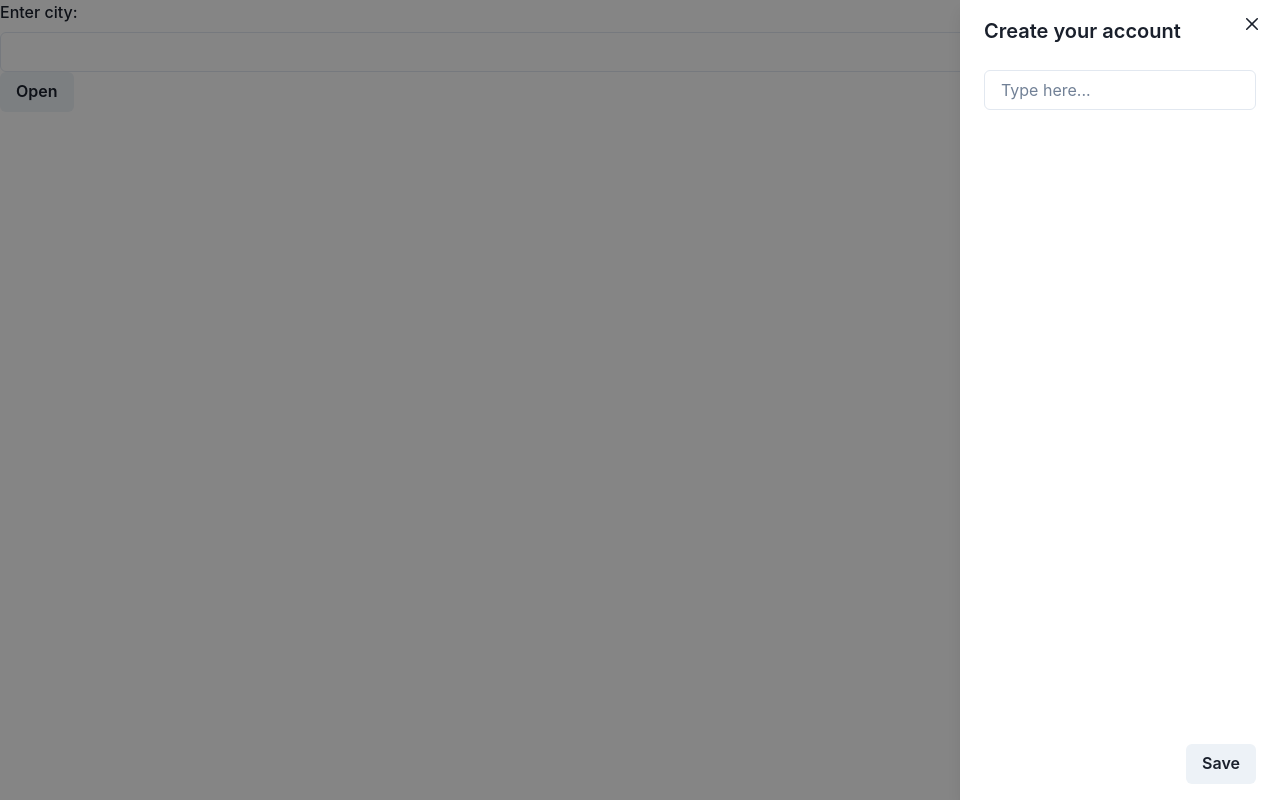
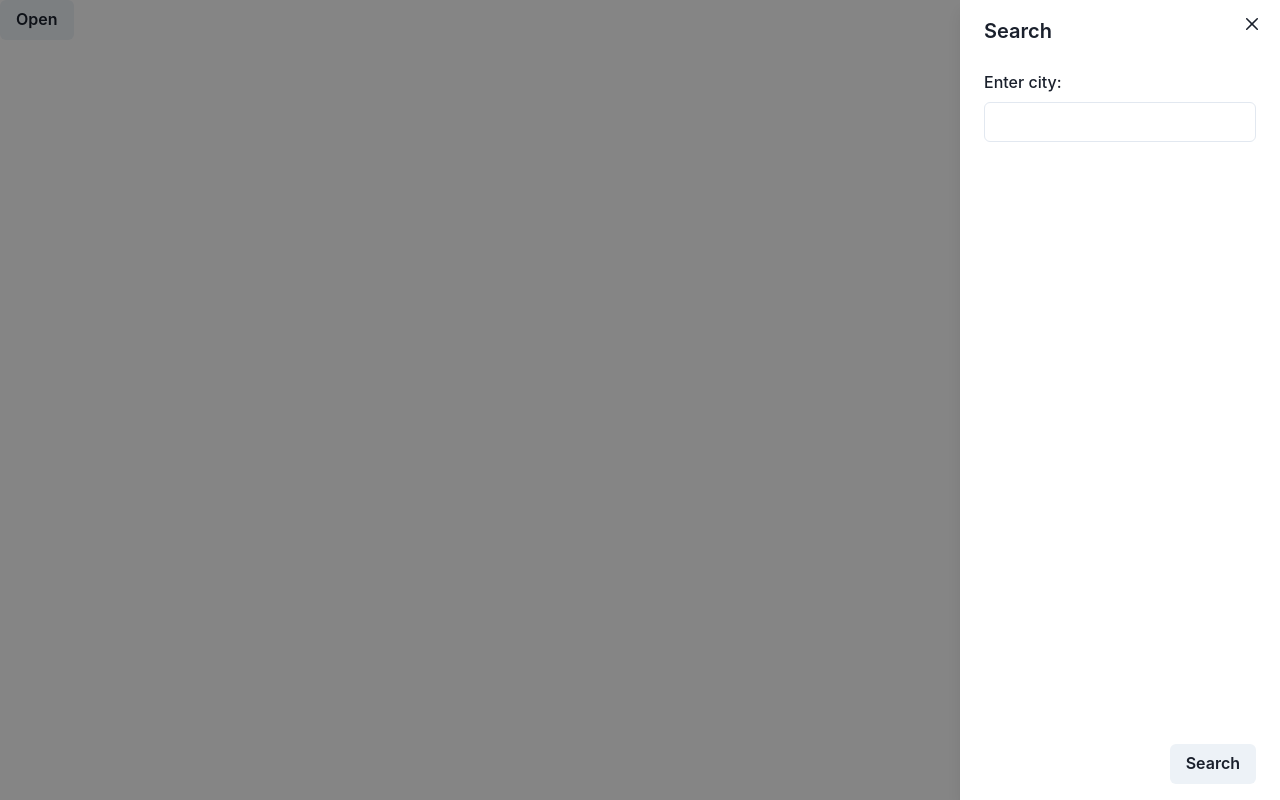
Before and after one commit to justEstif/odin_weather, a Next.js app: page / in a window 1280 px wide. Both pictures are taken after a click on the button "Open". Built offline with nearby package versions, Linux system fonts and the light colour scheme.

Commit message:
feat: replace form and drawer with side panel

```diff
--- a/components/index.tsx
+++ /dev/null
@@ -1,4 +0,0 @@
-import Form from './form'
-import ConvertDrawer from './convertDrawer'
-
-export { Form, ConvertDrawer }
--- a/components/convertDrawer.tsx
+++ b/components/sidePanel/drawer.tsx
@@ -1,3 +1,4 @@
+import { TConvertDrawer } from './sidepanel.types'
 import {
   useDisclosure,
   Button,
@@ -7,11 +8,10 @@ import {
   DrawerCloseButton,
   DrawerHeader,
   DrawerBody,
-  Input,
   DrawerFooter
 } from '@chakra-ui/react'
 
-const ConvertDrawer = () => {
+const ConvertDrawer = ({ form }: TConvertDrawer) => {
   const { isOpen, onOpen, onClose } = useDisclosure()
   return (
     <>
@@ -20,23 +20,11 @@ const ConvertDrawer = () => {
         <DrawerOverlay />
         <DrawerContent>
           <DrawerCloseButton />
-          <DrawerHeader>Create your account</DrawerHeader>
-
-          <DrawerBody>
-            <form
-              id="my-form"
-              onSubmit={(e) => {
-                e.preventDefault()
-                console.log('submitted')
-              }}
-            >
-              <Input name="nickname" placeholder="Type here..." />
-            </form>
-          </DrawerBody>
-
+          <DrawerHeader>Search</DrawerHeader>
+          <DrawerBody>{form}</DrawerBody>
           <DrawerFooter>
-            <Button type="submit" form="my-form">
-              Save
+            <Button type="submit" form={'weather-form'}>
+              Search
             </Button>
           </DrawerFooter>
         </DrawerContent>
@@ -44,5 +32,4 @@ const ConvertDrawer = () => {
     </>
   )
 }
-
 export default ConvertDrawer
--- a/components/form.tsx
+++ b/components/sidePanel/form.tsx
@@ -1,12 +1,8 @@
-import { Dispatch, SetStateAction } from 'react'
 import { Box, Input, FormControl, FormLabel } from '@chakra-ui/react'
 import { Field, Formik } from 'formik'
+import { TFormProps } from './sidepanel.types'
 
-type FormProps = {
-  setCity: Dispatch<SetStateAction<string>>
-}
-
-function Form({ setCity }: FormProps) {
+function Form({ setCity }: TFormProps) {
   return (
     <Box>
       <Formik
@@ -18,7 +14,7 @@ function Form({ setCity }: FormProps) {
         }}
       >
         {({ handleSubmit }) => (
-          <form onSubmit={handleSubmit}>
+          <form onSubmit={handleSubmit} id={'weather-form'}>
             <FormControl>
               <FormLabel htmlFor="userInput">Enter city:</FormLabel>
               <Field as={Input} id="userInput" name="userInput" type="text" />
--- /dev/null
+++ b/components/sidePanel/index.ts
@@ -0,0 +1,4 @@
+import ConvertDrawer from './drawer'
+import Form from './form'
+
+export { ConvertDrawer, Form }
--- a/pages/index.tsx
+++ b/pages/index.tsx
@@ -1,7 +1,7 @@
 import type { NextPage } from 'next'
 import OpenWeather from 'services/openWeather.controller'
 import { useEffect, useState } from 'react'
-import { Form, ConvertDrawer } from 'components'
+import { Form, ConvertDrawer } from 'components/sidePanel'
 import { ICurrentWeather } from 'services/openWeather.interface'
 import { Box } from '@chakra-ui/react'
 
@@ -17,15 +17,20 @@ const Home: NextPage = () => {
     const fetchData = async () => {
       const result = await weather.getCurrentWeather(city)
       setCurrentWeather(() => result)
-      console.log(currentWeather)
     }
     if (city !== '') fetchData()
   }, [city])
 
+  const form = <Form setCity={setCity} />
+  const cityName = currentWeather && (
+    <p>
+      {currentWeather.name}, {currentWeather.country}
+      {currentWeather.temp}, {currentWeather.feelsLike}
+    </p>
+  )
   return (
     <Box>
-      <Form setCity={setCity} />
-      <ConvertDrawer />
+      <ConvertDrawer form={form} />
     </Box>
   )
 }
```
Also changed, not shown: components/sidePanel/sidepanel.types.ts (added, +9 -0 lines), 1 other file (tests, documents, lock files or other folders).
